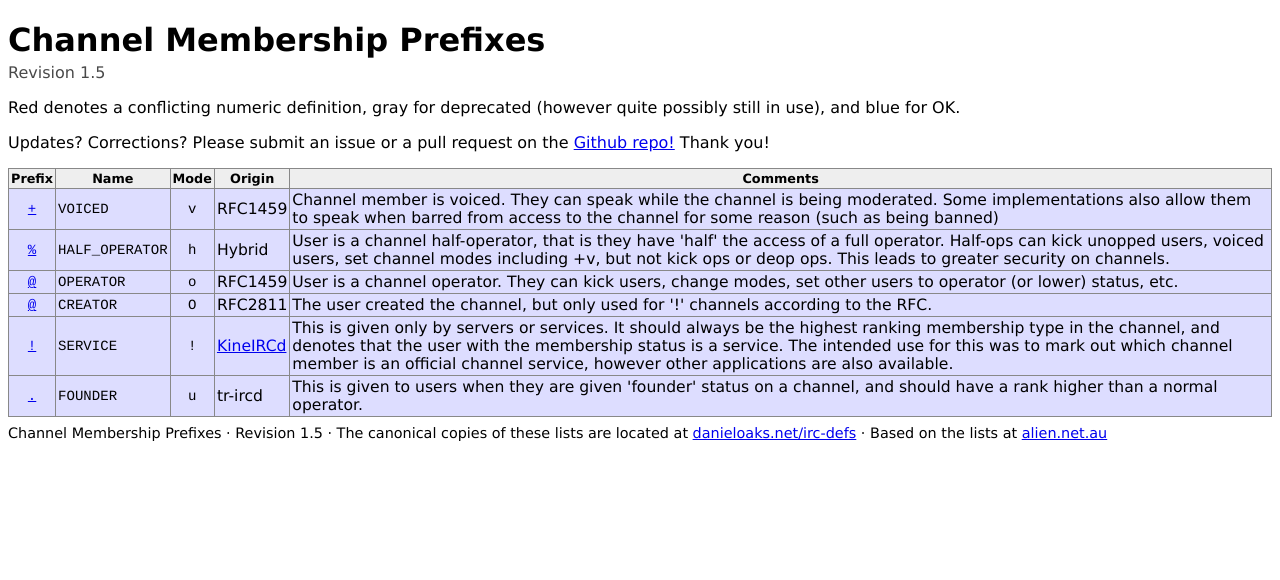
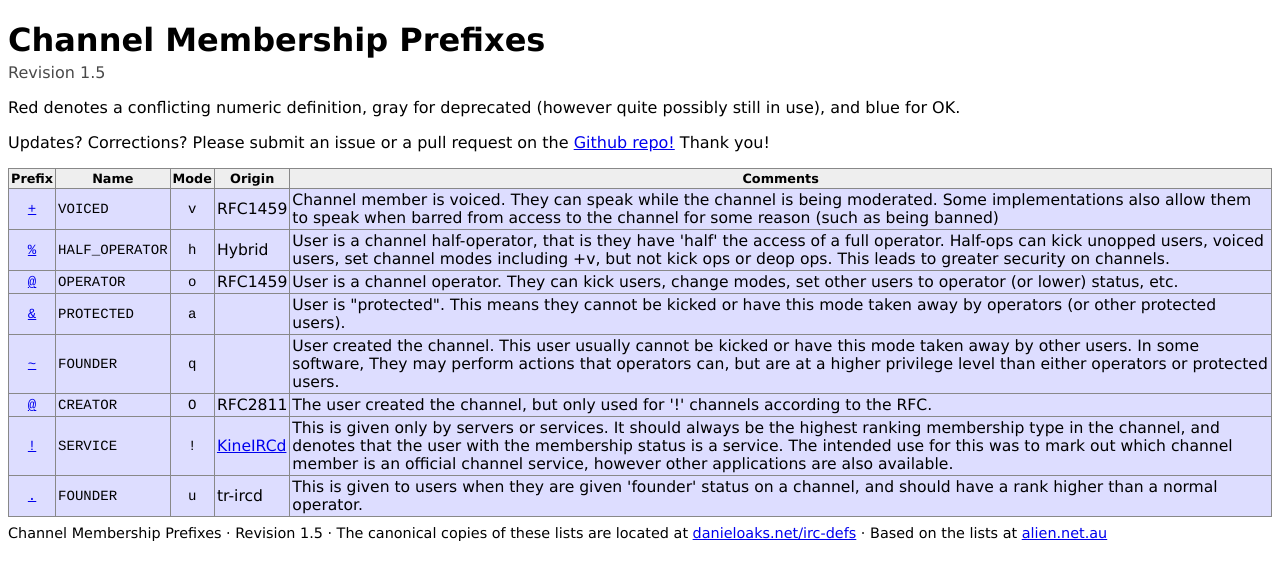
Before and after one commit to ircdocs/irc-defs, a Jekyll site: the page built from defs/chanmembers.html, in a window 1280 px wide. Shown: the top 580 px of the page. Built offline with Jekyll 4.4.1, drawn with Linux system fonts in a browser that asks for light colours.

Commit message:
chanmembers: Add very basic initial PROTECTED and (real) FOUNDER prefixes

```diff
--- a/_data/chanmembers.yaml
+++ b/_data/chanmembers.yaml
@@ -106,6 +106,27 @@ values:
             set other users to operator (or lower) status, etc.
 
     -
+        name: PROTECTED
+        prefixchar: "&"
+        mode: a
+        origin:
+        comment: >
+            User is "protected". This means they cannot be kicked or have
+            this mode taken away by operators (or other protected users).
+
+    -
+        name: FOUNDER
+        prefixchar: "~"
+        mode: q
+        origin:
+        comment: >
+            User created the channel. This user usually cannot be kicked
+            or have this mode taken away by other users. In some software,
+            They may perform actions that operators can, but are at a
+            higher privilege level than either operators or protected
+            users.
+
+    -
         name: CREATOR
         prefixchar: "@"
         mode: O
```
